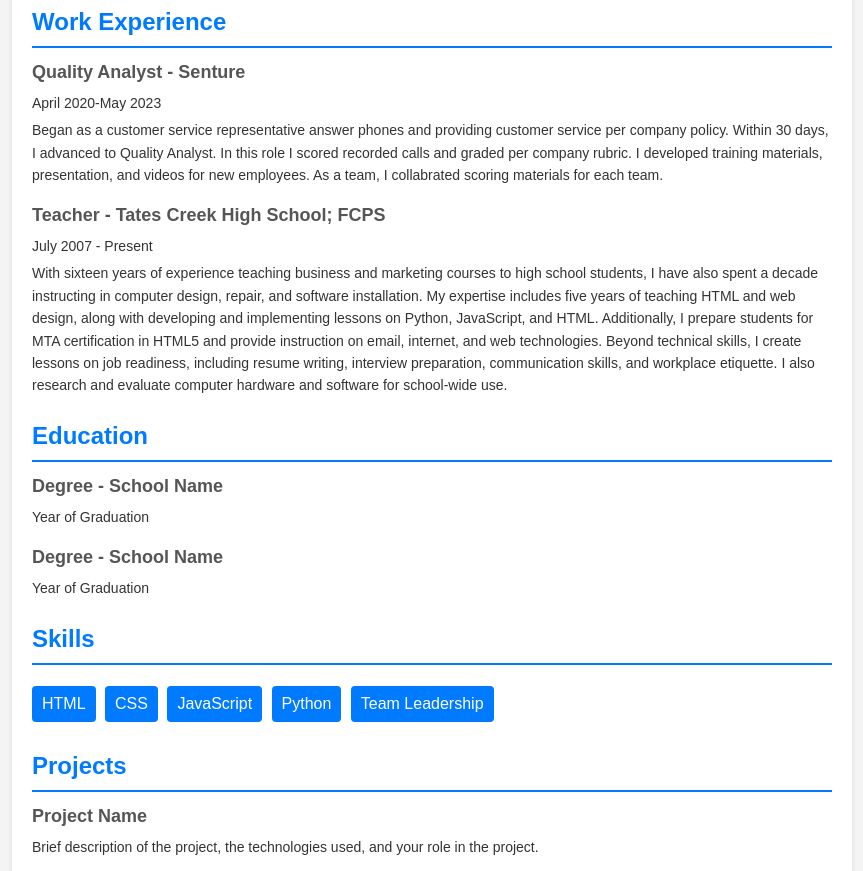
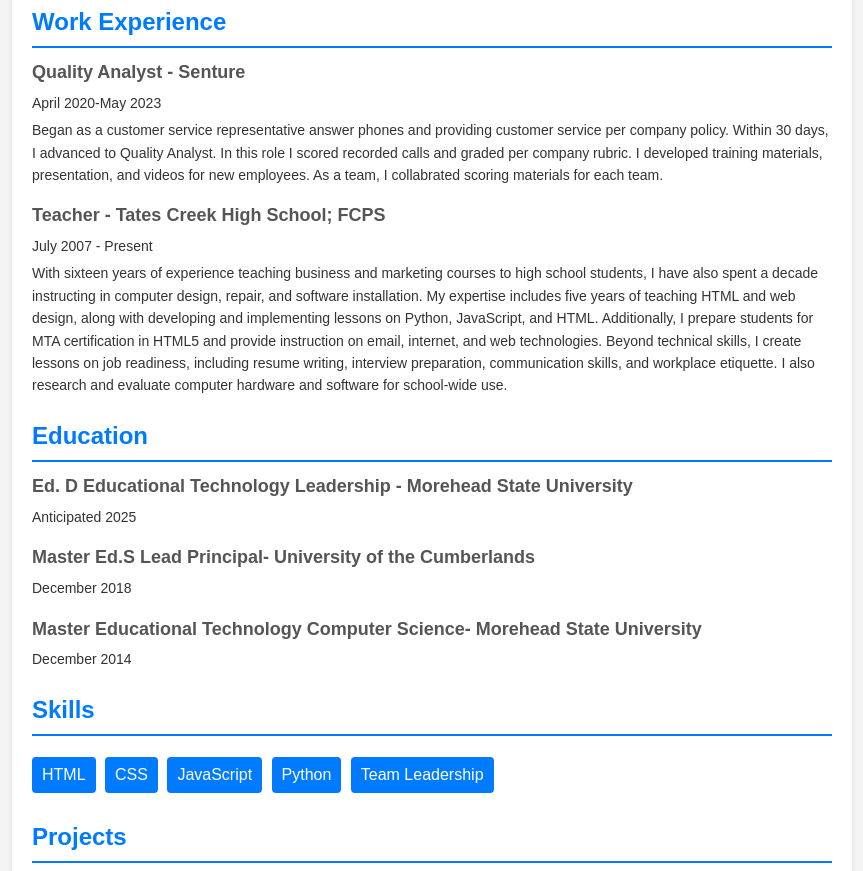
Before and after one commit to MzOutland/MzOutland.github.io, a plain HTML site: page index.html in a window 1280 px wide. Shown: the part 322-1193 px from the top of the page, without its empty margins (208-1071 px from the left). Drawn offline with Linux system fonts and the light colour scheme.

Commit message:
update education

```diff
--- a/index.html
+++ b/index.html
@@ -114,12 +114,16 @@
             <div class="section">
                 <h2>Education</h2>
                 <div class="item">
-                    <h3>Degree - School Name</h3>
-                    <p>Year of Graduation</p>
+                    <h3>Ed. D Educational Technology Leadership - Morehead State University</h3>
+                    <p>Anticipated 2025</p>
                 </div>
                 <div class="item">
-                    <h3>Degree - School Name</h3>
-                    <p>Year of Graduation</p>
+                    <h3> Master Ed.S Lead Principal- University of the Cumberlands</h3>
+                    <p>December 2018</p>
+                </div>
+                <div class="item">
+                    <h3> Master Educational Technology Computer Science- Morehead State University</h3>
+                    <p>December 2014</p>
                 </div>
             </section>
             <section class="section">
```
